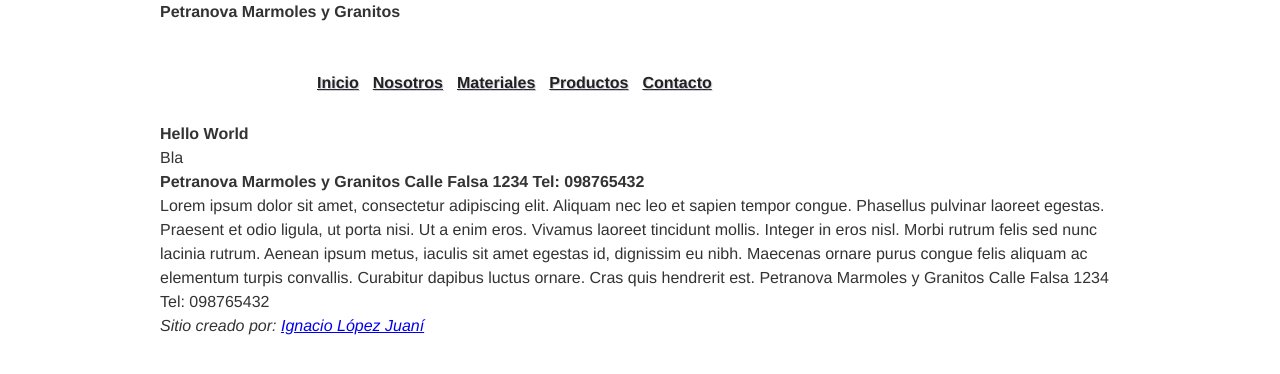
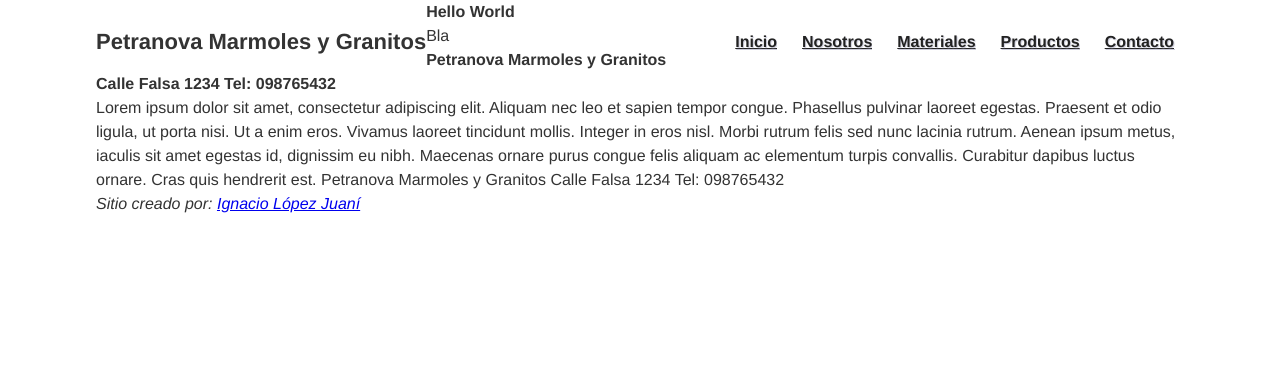
Before and after one commit to ignaciolopezjuani/petranova, a Jekyll site: the page built from _posts/2013-01-25-hello-world.markdown, in a window 1280 px wide. Shown: the top 374 px of the page. Built offline with Jekyll 4.4.1, drawn with Linux system fonts in a browser that asks for light colours; nearby versions of some CDN libraries; some web fonts are replaced; library files that are not in the unit come from our copies; Markdown is read by kramdown in place of the engine named in the settings.

Commit message:
Add gallery, wrapper and some style

```diff
--- a/_layouts/default.html
+++ b/_layouts/default.html
@@ -21,11 +21,21 @@
 
     <link rel="stylesheet" href="media/css/nivo-slider.css" type="text/css" media="screen" />
     <script src="http://ajax.googleapis.com/ajax/libs/jquery/1.7.1/jquery.min.js" type="text/javascript"></script>
-    <script src="jquery.nivo.slider.pack.js" type="text/javascript"></script>
+    <script src="media/js/jquery.nivo.slider.pack.js" type="text/javascript"></script>
+
+    <script>
+    jQuery.noConflict();
+    (function($){
+        window.onload=function(){
+            $('#slider').nivoSlider();
+        }
+    })(jQuery);
+    </script>
 </head>
 
 <body class="{{ page.body_class }}">
-    <div class="container">
+
+    <div class="main-container">
         <header>
             <nav>
                 <h1 class="main-header">Petranova Marmoles y Granitos</h1>
@@ -52,11 +62,11 @@
             </nav>
         </header>
 
-        <div class="main-container">
+
         {{ content }}
-        </div>
 
-    </div>
+
+
         <footer class="main-footer">
             <div class="container">
                 <h2 class="info_foot">  Petranova Marmoles y Granitos Calle Falsa 1234 Tel: 098765432 </h2>
@@ -64,8 +74,8 @@
                 <address class="vcard author">
                     Sitio creado por: <a class="url fn" href="http://www.lopezjuani.com" target="_blank">Ignacio López Juaní</a>
                 </address>
-        <div>
+            </div>
         </footer>
-
+    </div>
 </body>
 </html>
--- a/media/css/base.css
+++ b/media/css/base.css
@@ -17,18 +17,16 @@
   line-height: 1.5em;
 }
 
-.container {
-  width: 960px;
+.main-container {
+  width: 85%;
   margin: 0 auto;
 }
-.main-container {
-  clear: both;
-  padding-top: 20px;
-}
 
-.logo {
+.main-header {
   float: left;
   display: inline;
+  margin-top: 30px;
+  font-size: 22px;
 }
 
 
@@ -41,10 +39,11 @@
   text-shadow: 1px 1px 1px #CACAD9;
   color: #121212;
   font: 1em "Helvetica, Arial" sans-serif;
-  padding-left: 38px;
+  padding-left: 25px;
 }
 nav ul.menu {
-  margin: 40px 150px;
+  float: right;
+  margin: 30px 10px;
 }
 
 /*
@@ -54,7 +53,7 @@
 ul.dropdown li                      { font-weight: bold; float: left; zoom: 1; background: #fff; }
 ul.dropdown a:hover               { color: #000; }
 ul.dropdown a:active                { color: #ffa500; }
-ul.dropdown li a                    { display: block; padding: 7px; color: #222; }
+ul.dropdown li a                    { display: block; color: #222; }
 ul.dropdown li:last-child a         { border-right: none; }
 ul.dropdown li.hover,
 ul.dropdown li:hover                { background: #C0C9FF; color: black; position: relative; }
--- a/media/js/functions.js
+++ /dev/null
@@ -1,19 +0,0 @@
-jQuery.noConflict();
-    (function($){
-        window.onload=function(){
-            $("#tS2").thumbnailScroller({
-                scrollerType:"hoverPrecise",
-                scrollerOrientation:"horizontal",
-                scrollSpeed:2,
-                scrollEasing:"easeOutCirc",
-                scrollEasingAmount:600,
-                acceleration:4,
-                scrollSpeed:800,
-                noScrollCenterSpace:10,
-                autoScrolling:0,
-                autoScrollingSpeed:2000,
-                autoScrollingEasing:"easeInOutQuad",
-                autoScrollingDelay:500
-            });
-        }
-    })(jQuery);
```
Also changed, not shown: index.html (+7 -9 lines). Lines whose indentation alone changed are shown as unchanged.
